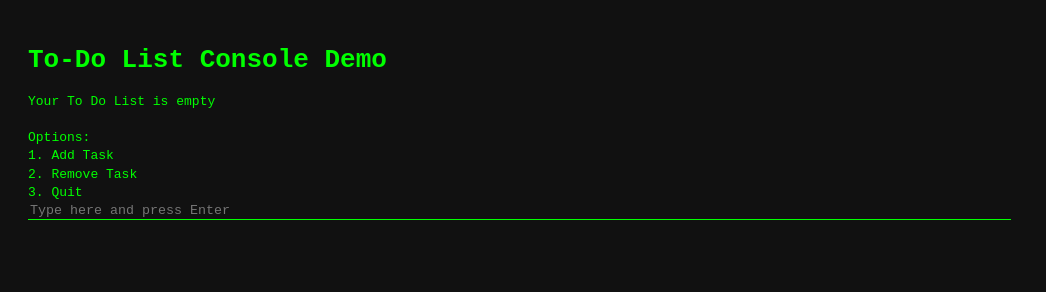
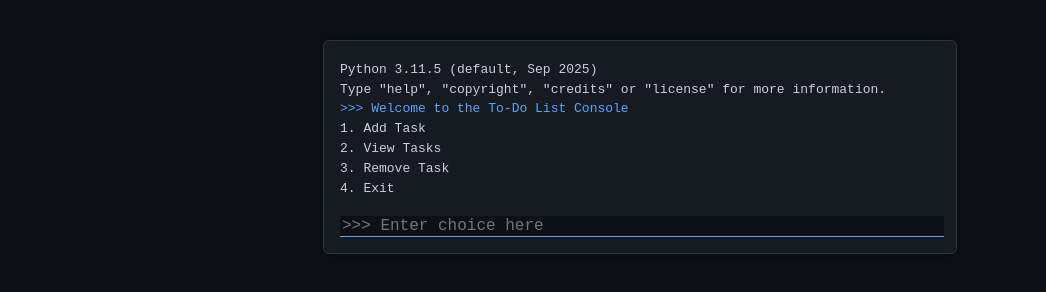
Before and after one commit to musman-uk/portfolio, a plain HTML site: page docs/todo-list/index.html in a window 1280 px wide. Shown: the whole page, without its empty margins (0-1046 px from the left). Drawn offline with Linux system fonts and the light colour scheme.

Commit message:
Update index.html

```diff
--- a/docs/todo-list/index.html
+++ b/docs/todo-list/index.html
@@ -2,104 +2,52 @@
 <html lang="en">
 <head>
   <meta charset="UTF-8">
-  <title>To‑Do List Console Demo</title>
+  <title>To‑Do List Console</title>
   <style>
     body {
-      background: #111;
-      color: #0f0;
+      background: #0d1117;
+      color: #c9d1d9;
       font-family: monospace;
-      padding: 20px;
+      padding: 2rem;
     }
-    #console {
-      white-space: pre-wrap;
-      line-height: 1.4em;
+    .console {
+      background: #161b22;
+      border: 1px solid #30363d;
+      border-radius: 6px;
+      padding: 1rem;
+      max-width: 600px;
+      margin: auto;
+      box-shadow: 0 0 10px rgba(0,0,0,0.6);
+    }
+    .line {
+      margin: 0.3rem 0;
+    }
+    .prompt {
+      color: #58a6ff;
     }
     input {
-      background: #111;
-      color: #0f0;
+      background: #0d1117;
       border: none;
-      border-bottom: 1px solid #0f0;
+      border-bottom: 1px solid #58a6ff;
+      color: #c9d1d9;
       font-family: monospace;
-      width: 80%;
-    }
-    input:focus {
+      font-size: 1rem;
+      width: 100%;
+      margin-top: 1rem; /* space between menu and input */
       outline: none;
     }
   </style>
 </head>
 <body>
-  <h1>To‑Do List Console Demo</h1>
-  <div id="console"></div>
-  <input id="userInput" type="text" autofocus placeholder="Type here and press Enter">
-
-  <script>
-    const consoleDiv = document.getElementById("console");
-    const input = document.getElementById("userInput");
-    let todo_list = [];
-    let state = "menu"; // menu, add, remove
-    let running = true;
-
-    function print(text="") {
-      consoleDiv.innerText += text + "\n";
-      consoleDiv.scrollTop = consoleDiv.scrollHeight;
-    }
-
-    function showMenu() {
-      if (todo_list.length === 0) {
-        print("Your To Do List is empty");
-      } else {
-        todo_list.forEach((task, i) => {
-          print(`${i+1}. ${task}`);
-        });
-      }
-      print("\nOptions:");
-      print("1. Add Task");
-      print("2. Remove Task");
-      print("3. Quit");
-    }
-
-    function handleInput(value) {
-      if (!running) return;
-
-      if (state === "menu") {
-        if (value === "1") {
-          print("Adding task");
-          print("Enter the task:");
-          state = "add";
-        } else if (value === "2") {
-          print("Removing task");
-          if (todo_list.length > 0) {
-            let removed = todo_list.pop();
-            print(`Removed '${removed}'`);
-          } else {
-            print("Your To Do List is empty");
-          }
-          showMenu();
-        } else if (value === "3") {
-          print("Quitting");
-          running = false;
-        } else {
-          print("Invalid choice");
-          showMenu();
-        }
-      } else if (state === "add") {
-        todo_list.push(value);
-        print(`Task '${value}' added to the To Do List`);
-        state = "menu";
-        showMenu();
-      }
-    }
-
-    // initial
-    showMenu();
-
-    input.addEventListener("keydown", e => {
-      if (e.key === "Enter") {
-        const value = input.value.trim();
-        input.value = "";
-        handleInput(value);
-      }
-    });
-  </script>
+  <div class="console">
+    <div class="line">Python 3.11.5 (default, Sep 2025)</div>
+    <div class="line">Type "help", "copyright", "credits" or "license" for more information.</div>
+    <div class="line prompt">&gt;&gt;&gt; Welcome to the To‑Do List Console</div>
+    <div class="line">1. Add Task</div>
+    <div class="line">2. View Tasks</div>
+    <div class="line">3. Remove Task</div>
+    <div class="line">4. Exit</div>
+    <input type="text" placeholder=">>> Enter choice here">
+  </div>
 </body>
 </html>
```
